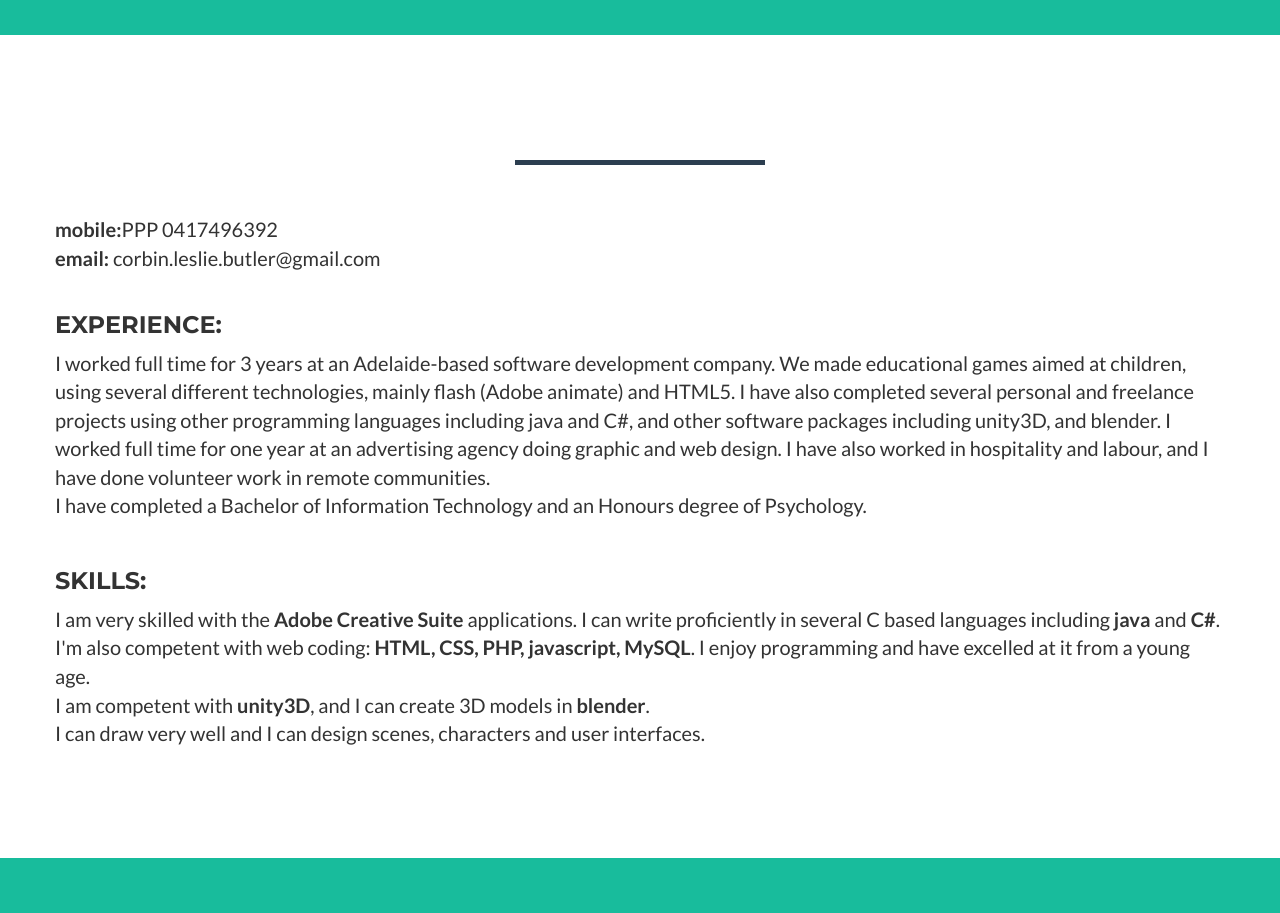
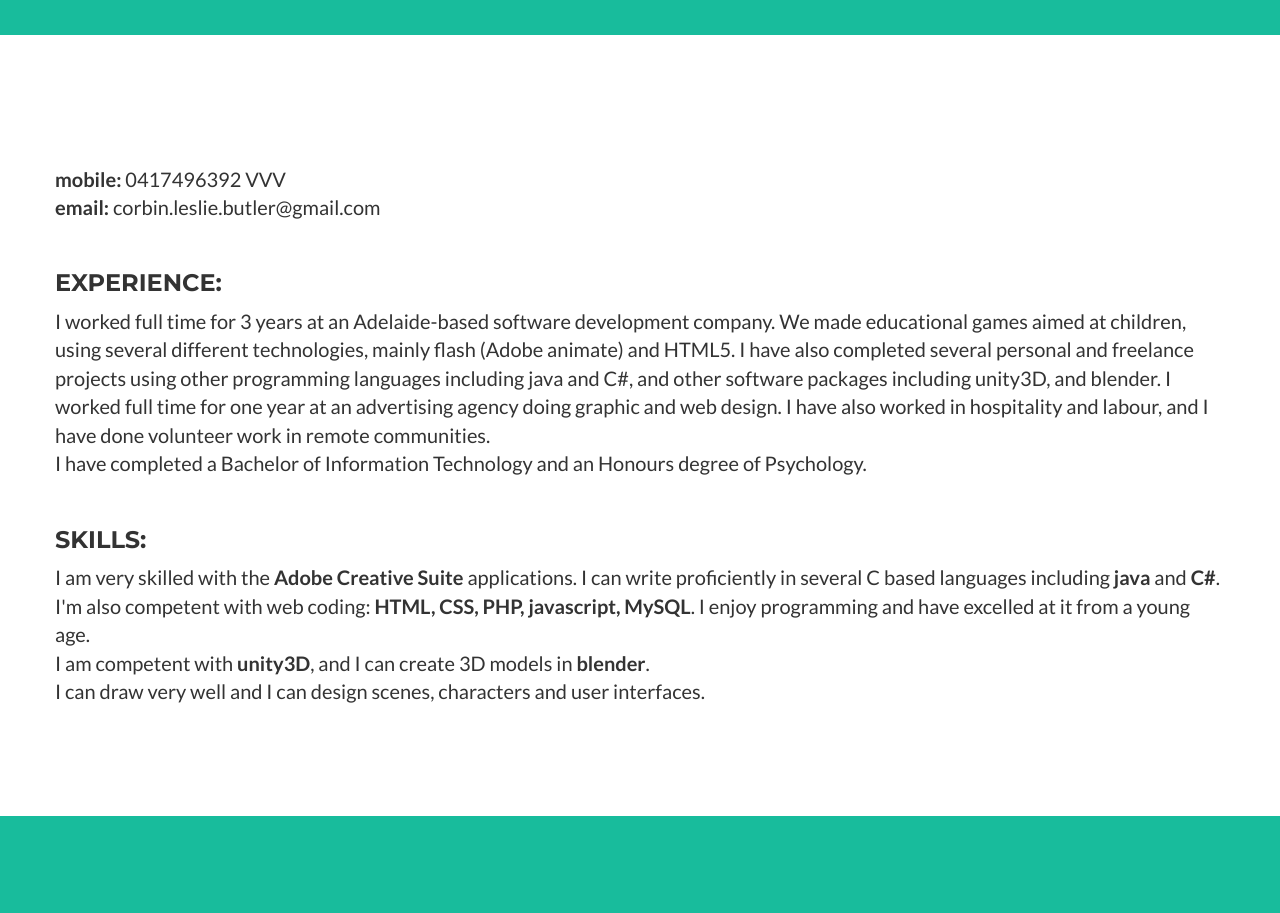
Before and after one commit to corbinlesliebutler/corbinlesliebutler.github.io, a website: page portfolio/index.html in a window 1280 px wide. Shown: the part 1080-1993 px from the top of the page. Drawn offline with nearby package versions, Linux system fonts and the light colour scheme.

Commit message:
Update index.html

```diff
--- a/portfolio/index.html
+++ b/portfolio/index.html
@@ -94,13 +94,13 @@
         <div class="container">
             <div class="row">
                 <div class="col-lg-12 text-center">
-                    <hr class="star-primary">
                 </div>
             </div>
             <div class="row">
+				<p class="my_text" style="text-align:left;">
 				<br/>
 				<span class = "my_text">
-				<b>mobile:</b>PPP 0417496392<br/>
+				<b>mobile:</b> 0417496392 VVV<br/>
 				<b>email:</b> corbin.leslie.butler@gmail.com
 				</span>
 				<br/><br/>
```
